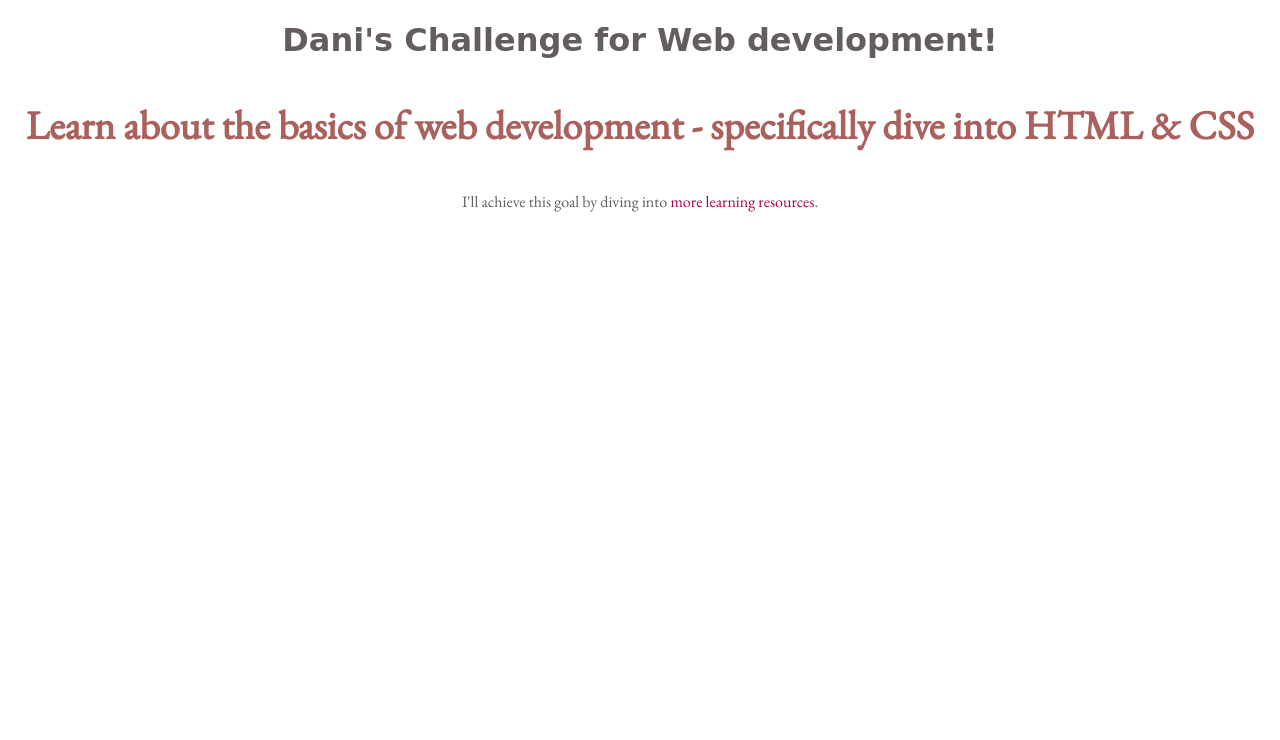
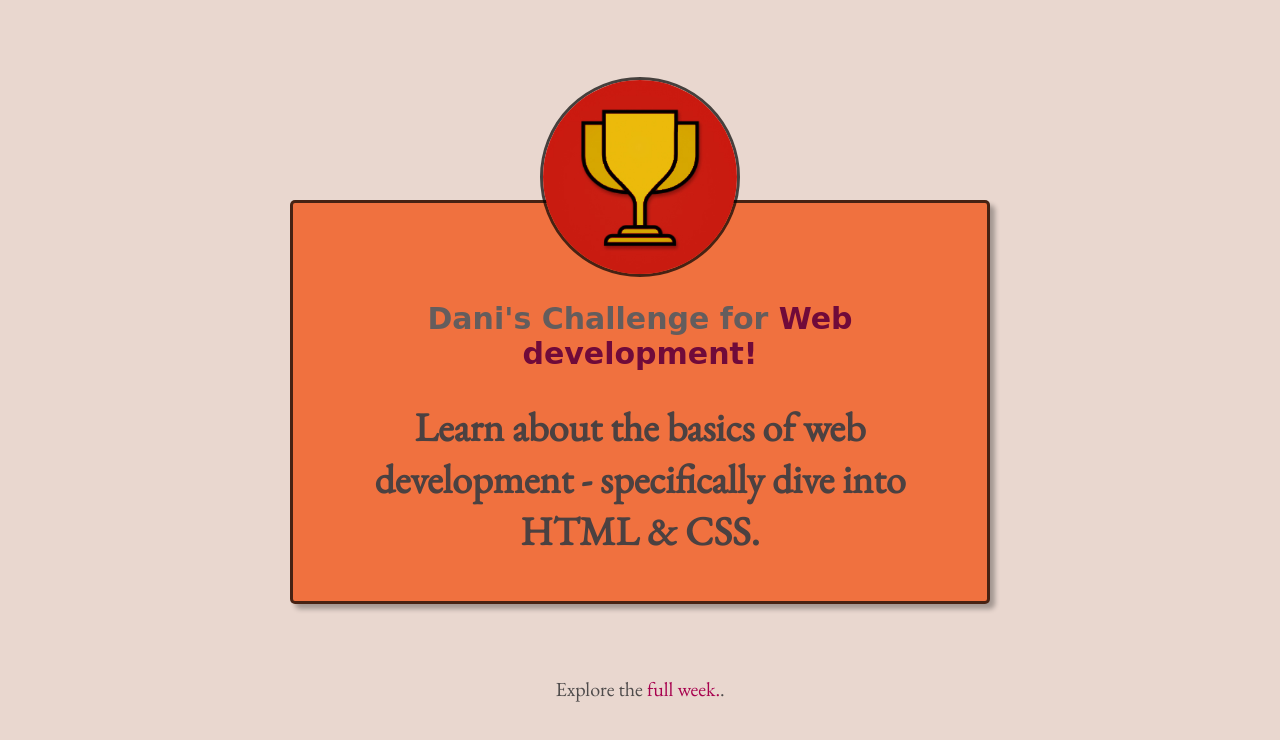
Before and after one commit to dbriski/100DaysWebDevelopment, a plain HTML site: page HTML&CSS/Example_1/index.html in a window 1280 px wide. Drawn offline with nearby package versions, Linux system fonts and the light colour scheme; a web font is replaced by a local one.

Commit message:
Completed Example_1 HTML&CSS

```diff
--- a/HTML&CSS/Example_1/index.html
+++ b/HTML&CSS/Example_1/index.html
@@ -12,18 +12,23 @@
     <meta charset="UTF-8" />
     <meta http-equiv="X-UA-Compatible" content="IE=edge" />
     <meta name="viewport" content="width=device-width, initial-scale=1.0" />
-    <link rel="stylesheet" href="style.css" />
+    <link rel="stylesheet" href="/styles/shared.css" />
+    <link rel="stylesheet" href="/styles/style.css" />
     <title>HTML&CSS</title>
   </head>
   <body>
-    <h1>Dani's Challenge for Web development!</h1>
-    <p id="todays-challenge">
-      Learn about the basics of web development - specifically dive into HTML &
-      CSS
-    </p>
-    <p>
-      I'll achieve this goal by diving into
-      <a href="https://www.google.com/">more learning resources</a>.
-    </p>
+    <main>
+        <img src="/images/challenges-trophy.jpeg" alt="A Trophy" />
+        <h1>Dani's Challenge for <span> Web development!</span></h1>
+        <p id="todays-challenge">
+          Learn about the basics of web development - specifically dive into HTML &
+          CSS.
+        </p>
+      </main>
+    <footer>
+      <p>
+        Explore the <a href="full-week.html">full week.</a>.
+      </p>
+    </footer>
   </body>
 </html>
--- /dev/null
+++ b/HTML&CSS/Example_1/styles/full-week.css
@@ -0,0 +1,66 @@
+header {
+  margin-bottom: 50px;
+}
+
+h1 {
+  font-size: 48px;
+  color: rgb(71, 62, 62);
+  margin: 0;
+}
+
+/* header p {
+  margin-bottom: 36px;
+} */
+
+a {
+  padding: 12px 48px;
+  background-color: rgb(167, 1, 78);
+  color: white;
+  border: 1px solid rgb(167, 1, 78);
+  border-radius: 4px;
+  font-size: 24px;
+  display: inline-block;
+  margin: 0;
+}
+
+a:hover {
+  background-color: rgb(180, 12, 90);
+  text-decoration: none;
+}
+
+ol {
+  list-style: none;
+  width: 500px;
+  margin: 36px auto 0 auto;
+  padding: 0;
+}
+
+li {
+  padding: 16px;
+  margin: 32px;
+  background-color: rgb(223, 136, 124);
+  border-radius: 6px;
+  box-shadow: 1px 1px 4px rgba(0, 0, 0, 0.2);
+}
+
+h2 {
+  color: rgb(78, 13, 5);
+}
+
+#description {
+  margin: 12px;
+}
+
+#link-index {
+  font-family: sans-serif;
+  font-size: small;
+}
+
+.daily-goal {
+  margin: 12px;
+  color: rgb(71, 29, 22);
+}
+
+.highlight-goal {
+  background-color: rgb(226, 115, 101);
+}
--- a/HTML&CSS/Example_1/style.css
+++ b/HTML&CSS/Example_1/styles/shared.css
@@ -1,13 +1,21 @@
+* {
+  margin: 0;
+  padding: 0;
+  box-sizing: border-box;
+}
+
+body {
+  text-align: center;
+  background-color: rgb(233, 215, 207);
+  color: rgb(100, 93, 93);
+}
+
 h1 {
   font-family: 'Hurricane', cursive;
-  text-align: center;
-  color: rgb(100, 93, 93);
 }
 
 p {
   font-family: 'EB Garamond', serif;
-  text-align: center;
-  color: rgb(100, 93, 93);
 }
 
 a {
@@ -18,9 +26,3 @@ a {
 a:hover {
   text-decoration: underline;
 }
-
-#todays-challenge {
-  color:rgb(170, 96, 93);
-  font-weight: bold;
-  font-size: 40px;
-}
--- /dev/null
+++ b/HTML&CSS/Example_1/styles/style.css
@@ -0,0 +1,59 @@
+body {
+  text-align: center;
+  background-color: rgb(233, 215, 207);
+  margin: 100px;
+}
+
+img {
+  width: 200px;
+  height: 200px;
+  margin-top: -150px;
+  border-style: solid;
+  border-color: rgba(0, 0, 0, 0.7);
+  border-radius: 100px;
+}
+
+main {
+  width: 700px;
+  padding: 24px;
+  margin: 200px auto 72px auto;
+  background-color: rgb(240, 113, 63);
+  border-style: solid;
+  border-radius: 5px;
+  border-color: rgba(0, 0, 0, 0.7);
+  box-shadow: 5px 5px 5px rgba(0, 0, 0, 0.3);
+}
+
+h1 {
+  font-size: 30px;
+  font-family: 'Hurricane', cursive;
+  padding: 20px 0px 10px;
+  color: rgb(100, 93, 93);
+}
+
+span {
+  color: rgb(112, 10, 58);
+}
+
+p {
+  margin-top: 40px;
+  font-family: 'EB Garamond', serif;
+  color: rgb(78, 75, 75);
+  font-size: 20px;
+}
+
+a {
+  color: rgb(167, 1, 78);
+  text-decoration: none;
+}
+
+a:hover {
+  text-decoration: underline;
+}
+
+#todays-challenge {
+  margin: 20px;
+  color:rgba(75, 65, 65, 1);
+  font-weight: bold;
+  font-size: 40px;
+}
```
Also changed, not shown: HTML&CSS/Example_1/full-week.html (added, +48 -0 lines), HTML&CSS/Example_1/images/challenges-trophy.jpeg (added), 2 other files.
